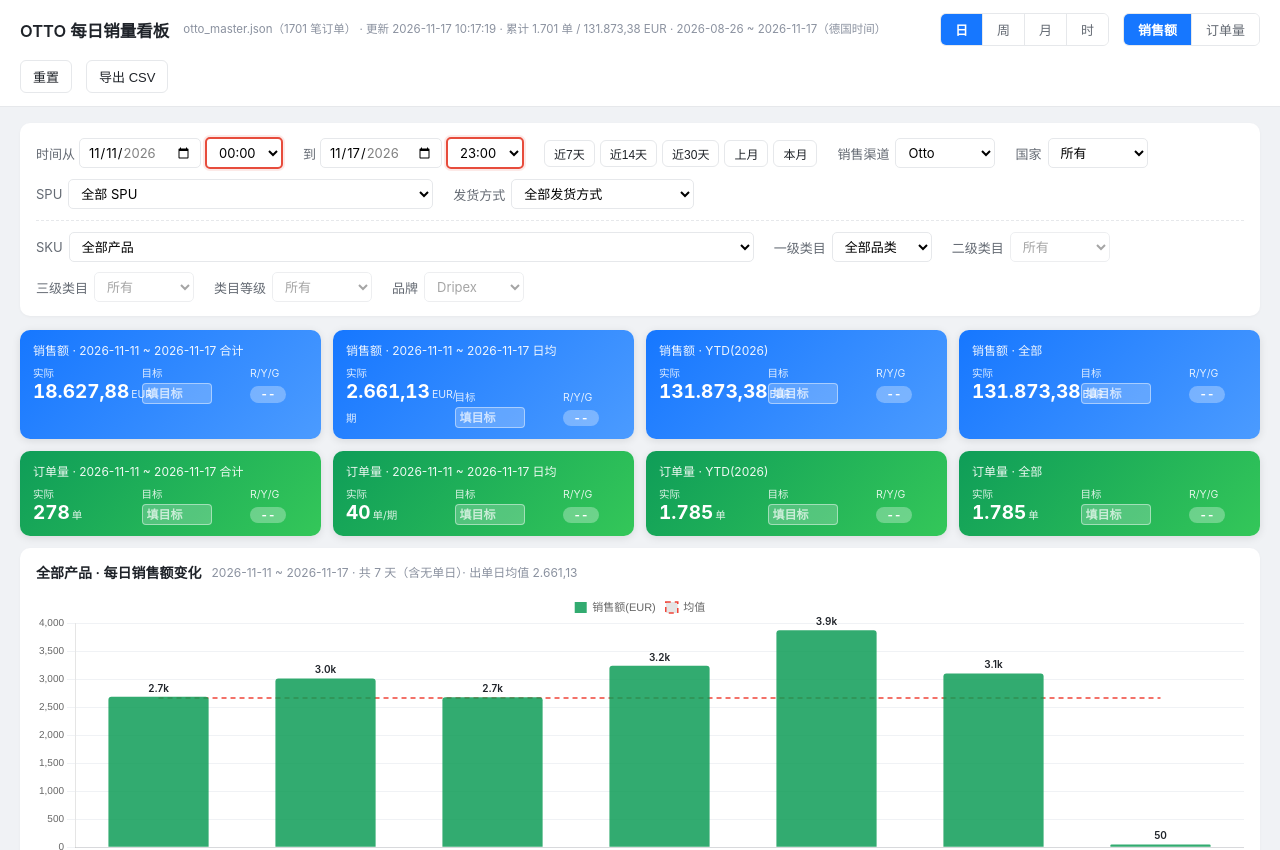
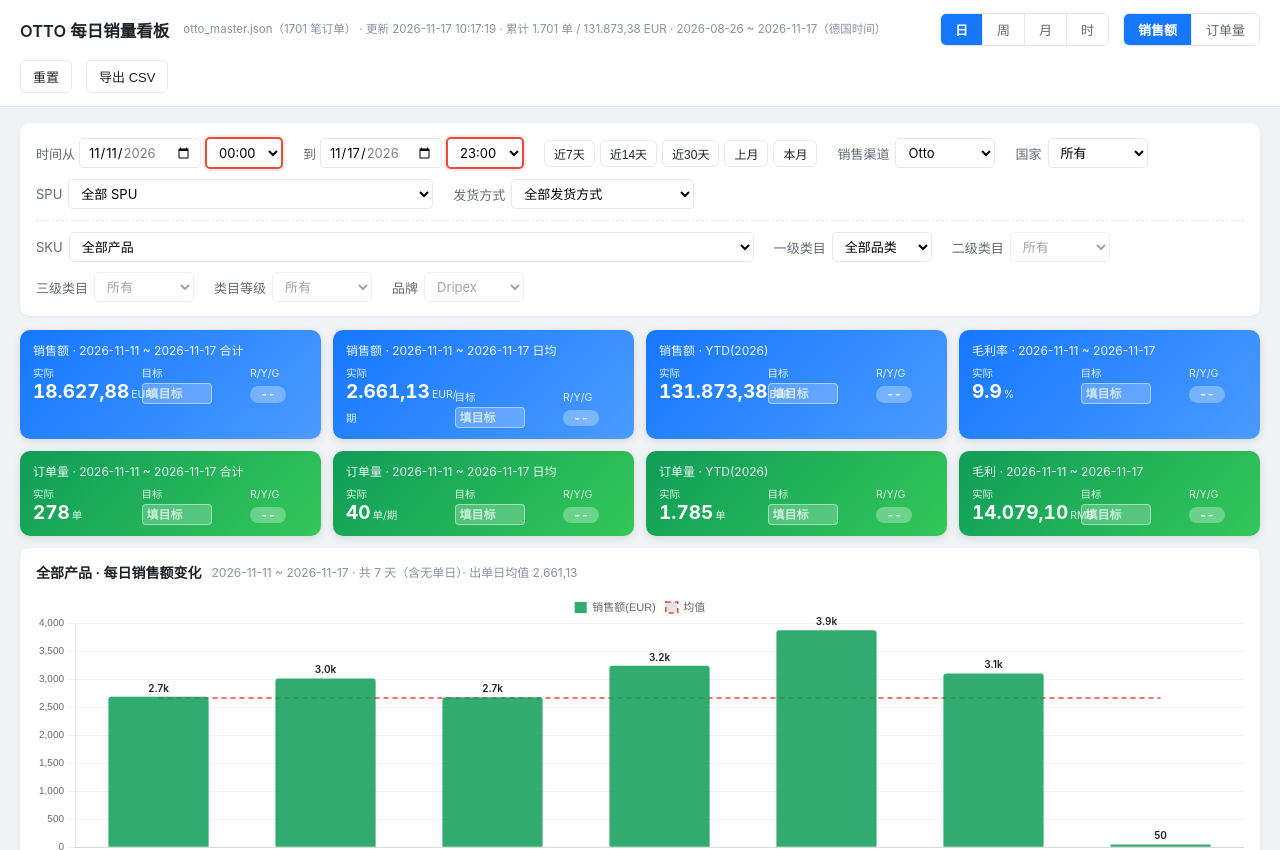
Before and after one commit to evertee6-lab/otto-dashboard, a plain HTML site: page index.html in a window 1280 px wide. Shown: the top 850 px of the page. Drawn offline with nearby package versions, Linux system fonts and the light colour scheme.

Commit message:
update dashboard 2026-11-17 10:56

```diff
--- a/index.html
+++ b/index.html
@@ -183,6 +183,7 @@ let chart=null, gran='day', metric='amt';
 
 const fmt = n => (n||0).toLocaleString('de-DE',{minimumFractionDigits:2,maximumFractionDigits:2});
 const fmtInt = n => (n||0).toLocaleString('de-DE');
+const fmtPct = n => (n==null||isNaN(n)) ? '--' : Number(n).toFixed(1);
 const pad = n => String(n).padStart(2,'0');
 const GRAN_LABEL = {day:'每日', week:'每周', month:'每月', hour:'每小时'};
 const PERIOD_COL  = {day:'日期', week:'周', month:'月份', hour:'小时'};
@@ -265,6 +266,21 @@ function filterSku(arr, sku){
   return a;
 }
 
+// 毛利口径：profit 为人民币（amt*FX*KEEP - 成本），毛利率 = profit /(全部销售额*FX)
+// 完全跟随当前筛选：时间段 + 粒度 + SKU/SPU/品类/运输方式
+// 未匹配成本的 SKU 计入销售额分母（毛利记 0），保证「毛利÷销售额÷汇率」能对上
+function gpStats(){
+  const a = filterSku(srcByGran(), sSel.value);
+  const amtAll  = a.reduce((s,r)=>s+(r.amt||0),0);
+  const wc      = a.filter(r=>r.profit!=null);
+  const amtCost = wc.reduce((s,r)=>s+(r.amt||0),0);
+  const pf      = wc.reduce((s,r)=>s+(r.profit||0),0);
+  const fx      = (D.cost_meta && D.cost_meta.fx) || 7.62;
+  return {amt:amtAll, amtCost:amtCost, profit:pf, fx:fx,
+          rate:  amtAll>0 ? pf/(amtAll*fx)*100 : null,
+          cover: amtAll>0 ? amtCost/amtAll*100 : null};
+}
+
 function periodAgg(arr){
   const m={};
   arr.forEach(r=>{
@@ -330,21 +346,20 @@ function renderCards(){
   const ytd=base.filter(r=>r.period.startsWith(ytdYear));
   const ytdAmt=ytd.reduce((a,b)=>a+b.amt,0);
   const ytdOrders=ytd.reduce((a,b)=>a+b.orders,0);
-  const allAmt=base.reduce((a,b)=>a+b.amt,0);
-  const allOrders=base.reduce((a,b)=>a+b.orders,0);
+  const gp=gpStats();   // 毛利/毛利率：跟随当前时间段与全部筛选
 
   document.getElementById('salesCards').innerHTML =
     card('blue','销售额 · '+scope+' 合计', amt,'EUR','rAmtTotal',fmt) +
     card('blue','销售额 · '+scope+' 日均', amt/n,'EUR/期','rAmt',fmt) +
     card('blue','销售额 · YTD('+ytdYear+')', ytdAmt,'EUR','ytdAmt',fmt) +
-    card('blue','销售额 · 全部', allAmt,'EUR','allAmt',fmt);
+    card('blue','毛利率 · '+scope, gp.rate,'%','rGpRate',fmtPct);
 
   // ⚠️ 销量 = 订单量（拆单算 1 单），不是 SKU 件数
   document.getElementById('qtyCards').innerHTML =
     card('green','订单量 · '+scope+' 合计', ord,'单','rOrdTotal',fmtInt) +
     card('green','订单量 · '+scope+' 日均', Math.round(ord/n),'单/期','rOrd',fmtInt) +
     card('green','订单量 · YTD('+ytdYear+')', ytdOrders,'单','ytdOrd',fmtInt) +
-    card('green','订单量 · 全部', allOrders,'单','allOrd',fmtInt);
+    card('green','毛利 · '+scope, gp.profit,'RMB','rGpAmt',fmt);
 
   document.getElementById('meta').textContent =
     `${D.source} · 更新 ${D.generated_at} · 累计 ${fmtInt(D.summary.orders)} 单 / ${fmt(D.summary.amount)} EUR · ${D.summary.date_min} ~ ${D.summary.date_max}（德国时间）`;
```
